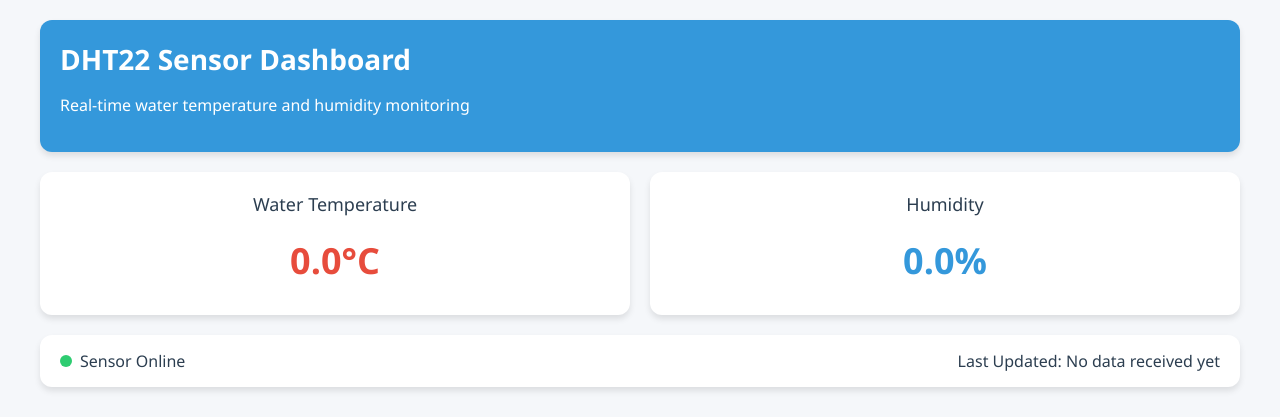
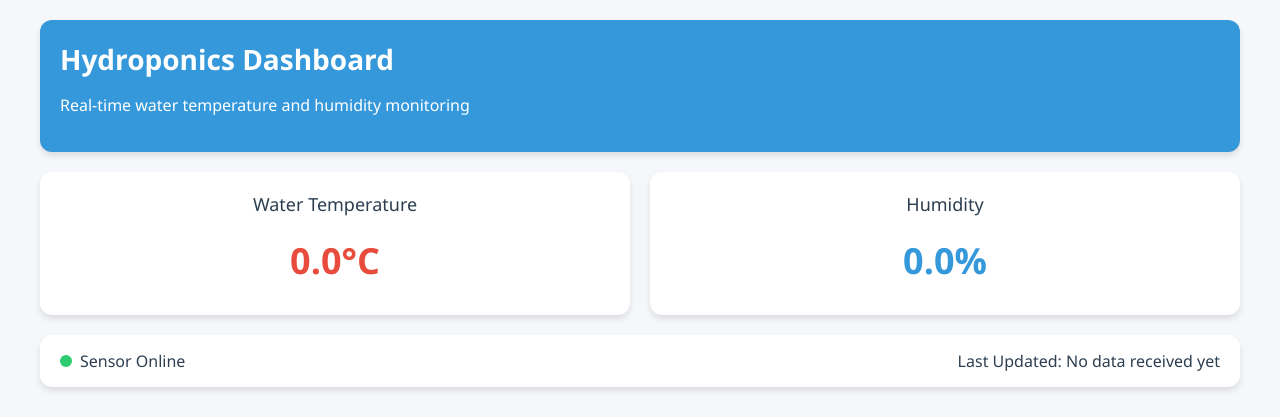
Before and after one commit to shreyash-patukale/cloud-crop, a Flask app: page / in a window 1280 px wide. Shown: the top 417 px of the page. Run offline with Flask 2, Linux system fonts and the light colour scheme.

Commit message:
Update index.html

```diff
--- a/templates/index.html
+++ b/templates/index.html
@@ -131,7 +131,7 @@
 <body>
     <div class="container">
         <header>
-            <h1>DHT22 Sensor Dashboard</h1>
+            <h1>Hydroponics Dashboard</h1>
             <p>Real-time water temperature and humidity monitoring</p>
         </header>
 
```
